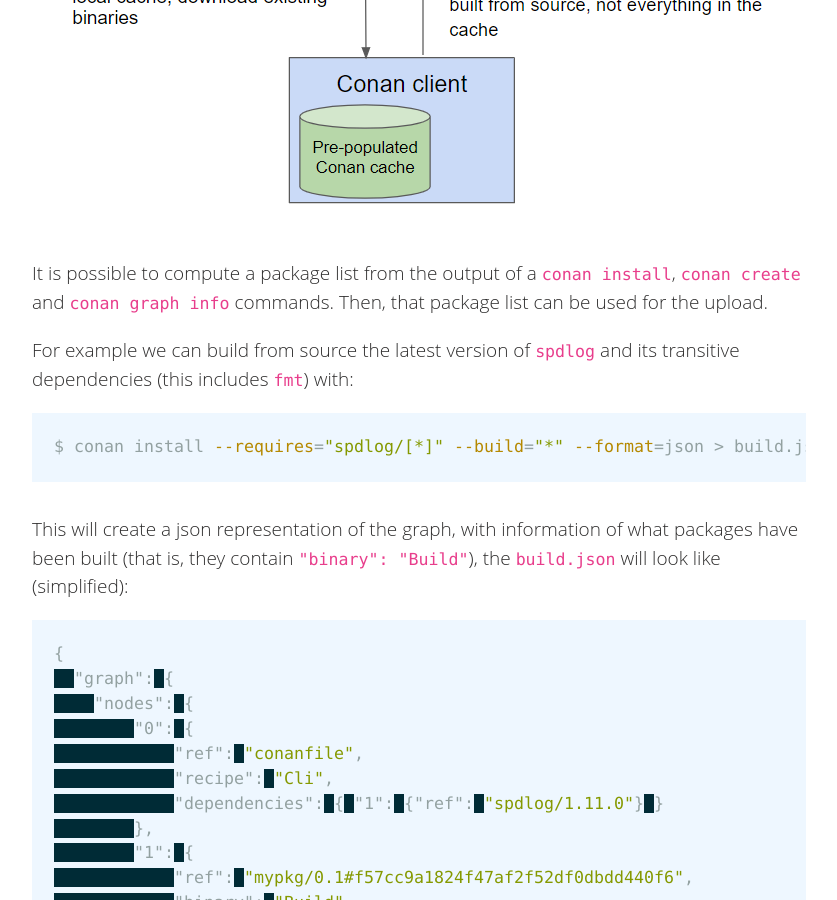
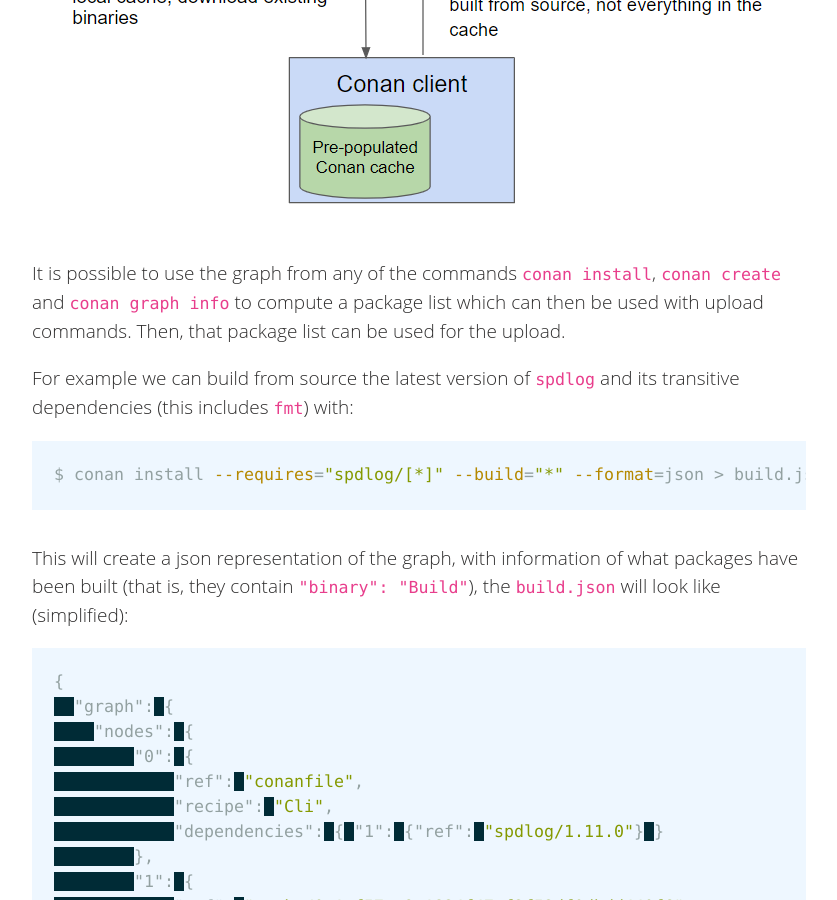
Before and after one commit to conan-io/conan-io.github.io, a Jekyll site: the page built from _posts/2023-06-28-Conan-bulk-package-operations.markdown, in a window 1280 px wide and 900 px high, scrolled down 4705 px. Shown: the whole window, without its empty margins (20-857 px from the left). Built offline with Jekyll 4.4.1, drawn with Linux system fonts in a browser that asks for light colours; comment, search, counter and statistics services are not loaded.

Commit message:
Update _posts/2023-06-28-Conan-bulk-package-operations.markdown
Co-authored-by: Chris Mc <christopherm@jfrog.com>

```diff
--- a/_posts/2023-06-28-Conan-bulk-package-operations.markdown
+++ b/_posts/2023-06-28-Conan-bulk-package-operations.markdown
@@ -148,7 +148,7 @@ our local cache.
     <img  src="{{ site.baseurl }}/assets/post_images/2023-06-28/build_and_upload.png" style="display: block; margin-left: auto; margin-right: auto;" alt="Build from source and upload newly built packages with Conan 2.0 using conan create or conan install build missing and the new graph binary and package list JSON formats supported with 2.0.7"/>
 </p>
 
-It is possible to compute a package list from the output of a ``conan install``, ``conan create`` and ``conan graph info``
+It is possible to use the graph from any of the commands ``conan install``, ``conan create`` and ``conan graph info`` to compute a package list which can then be used with upload
 commands. Then, that package list can be used for the upload.
 
 For example we can build from source the latest version of ``spdlog`` and its transitive dependencies (this includes ``fmt``) with:
```
